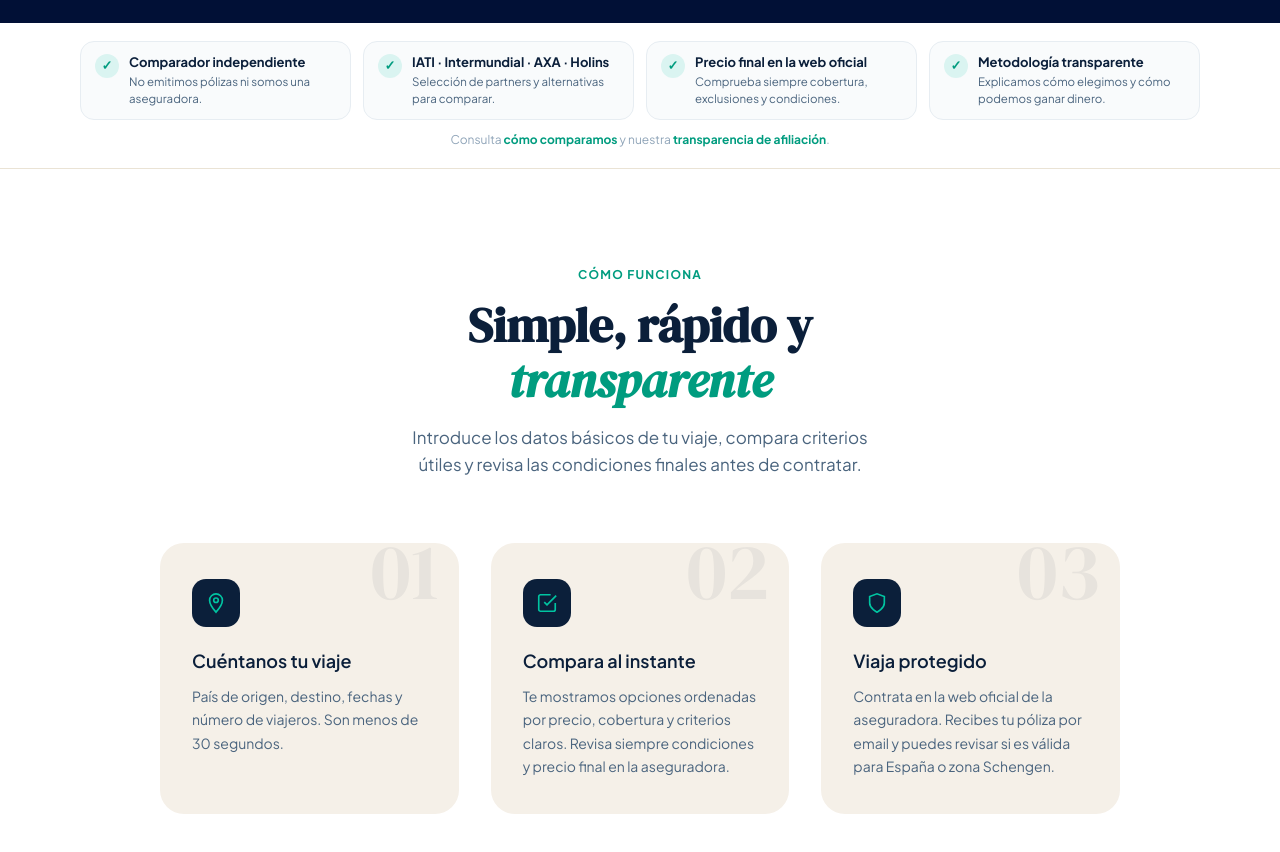
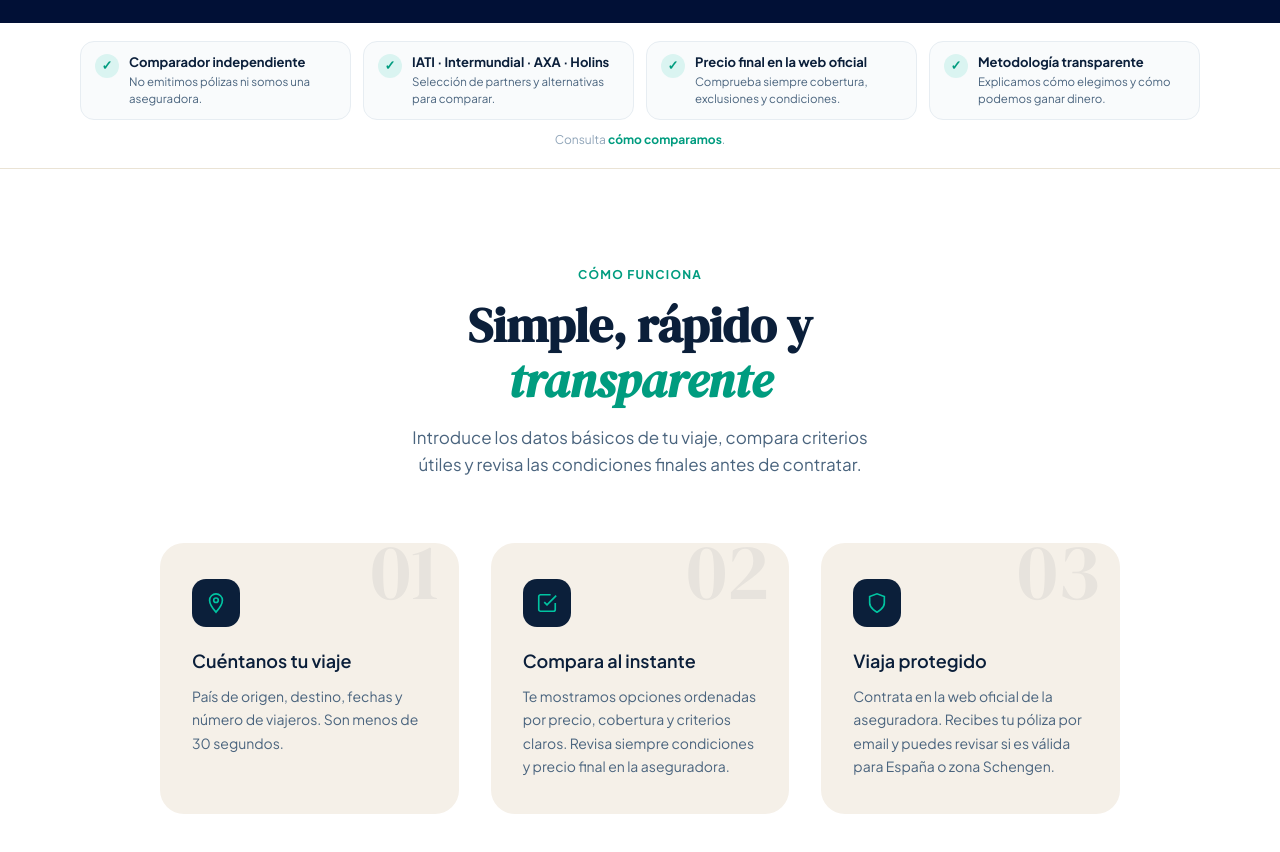
Before and after one commit to justinasspokas-star/viajerolatam, a plain HTML site: page index.html in a window 1280 px wide. Shown: the part 1040-1892 px from the top of the page. Drawn offline with Linux system fonts and the light colour scheme; no server answers.

Commit message:
Remove dangling transparency section anchor

```diff
--- a/index.html
+++ b/index.html
@@ -2405,7 +2405,7 @@ Comparar gratis
 <div class="home-proof-item"><div class="home-proof-check">✓</div><div><strong>Precio final en la web oficial</strong><span>Comprueba siempre cobertura, exclusiones y condiciones.</span></div></div>
 <div class="home-proof-item"><div class="home-proof-check">✓</div><div><strong>Metodología transparente</strong><span>Explicamos cómo elegimos y cómo podemos ganar dinero.</span></div></div>
 </div>
-<div class="home-proof-links">Consulta <a href="/como-elegimos/">cómo comparamos</a> y nuestra <a href="#transparencia">transparencia de afiliación</a>.</div>
+<div class="home-proof-links">Consulta <a href="/como-elegimos/">cómo comparamos</a>.</div>
 </div>
 <!-- HOW IT WORKS -->
 <section class="how" id="como-funciona">
```
